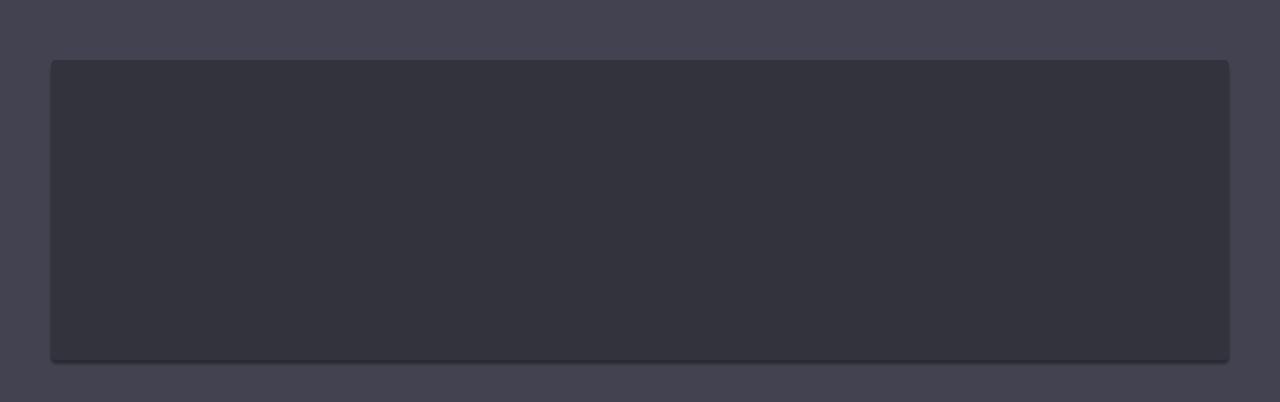
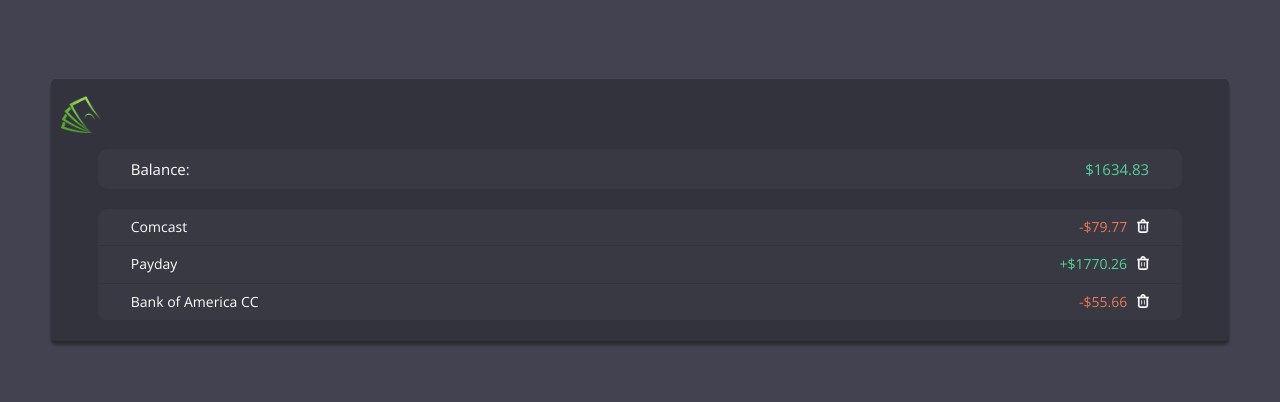
Before and after one commit to RickNoboa/money-manager, a React (Create React App) app: page / in a window 1280 px wide. Shown: the part 190-592 px from the top of the page. Built offline with nearby package versions, Linux system fonts and the light colour scheme.

Commit message:
complete initial nav, style account balance display and transaction list/list items

```diff
--- a/src/components/Account.js
+++ b/src/components/Account.js
@@ -1,13 +1,53 @@
-import React, {Fragment} from 'react'
+import React from 'react'
 import TransactionList from "./TransactionList";
+import AddTransaction from "./AddTransaction";
 import {connect} from 'react-redux'
+import styled from 'styled-components'
+import {generateKey} from "../helpers/generateKey";
+import {addTransaction, deleteTransaction} from "../actions";
+
+const AccountWrapper = styled.div`
+    width:92%;
+    padding:10px 4%;
+    display:flex;
+    flex-direction:column;
+`
+const AccountBalanceDisplay = styled.div`
+    display:flex;
+    justify-content:space-between;
+    align-items:center;
+    width:94%;
+    height:40px;
+    padding:0 3%;
+    background:rgba(255, 255, 255, 0.03);
+    font-size:15px;
+    border-radius:10px;
+`
+const BalanceFigure = styled.span`
+    &.positive {
+        color:#52d29a;
+    }
+    &.negative {
+        color:#eb7655;
+    }
+`
 
 const Account = ({balance}) => {
 
+    const handleAddSubmit = e => {
+        e.preventDefault()
+        const key = generateKey()
+        this.props.addTransaction(e.target.transactionName.value, e.target.transactionAmount.value, key, e.target.transactionType.value)
+    }
+
     return (
-        <Fragment>
+        <AccountWrapper>
+            <AccountBalanceDisplay>
+                <span>Balance:</span>
+                <BalanceFigure className={parseInt(balance) >= 0 ? 'positive' : 'negative'}>{parseInt(balance) < 0 ? '-' : ''}${balance.replace('-', '')}</BalanceFigure>
+            </AccountBalanceDisplay>
             <TransactionList />
-        </Fragment>
+        </AccountWrapper>
     )
 }
 
@@ -17,4 +57,4 @@ const mapStateToProps = state => {
     }
 }
 
-export default connect(mapStateToProps)(Account)
+export default connect(mapStateToProps, {addTransaction, deleteTransaction})(Account)
--- a/src/components/App.js
+++ b/src/components/App.js
@@ -26,9 +26,10 @@ const GlobalStyle = createGlobalStyle`
 `
 const Wrapper = styled.div`
     display:flex;
+    flex-direction:column;
     width:100%;
     max-width:1280px;
-    height:300px;
+    padding:10px 0;
     background:#33333d;
     border-radius:5px;
     -webkit-box-shadow: 0px 4px 3px 0px rgba(0,0,0,0.37);
@@ -41,7 +42,7 @@ const App = () => {
         <Fragment>
             <Wrapper>
                 <Nav />
-                {/*<Account/>*/}
+                <Account/>
             </Wrapper>
             <GlobalStyle />
         </Fragment>
--- a/src/components/Nav.js
+++ b/src/components/Nav.js
@@ -1,17 +1,26 @@
 import React from 'react'
 import styled from 'styled-components'
+import logoImg from '../images/logo.png'
 
 const NavWrapper = styled.div`
     width:100%;
     height:50px;
     display:flex;
+    align-items:center;
+`
+const Logo = styled.span`
+    background:url(${logoImg}) 0 0/40px auto no-repeat;
+    width:40px;
+    height:37px;
+    display:inline-block;
+    margin-left:10px;
 `
 
 const Nav = () => {
 
     return (
         <NavWrapper>
-
+            <Logo />
         </NavWrapper>
     )
 }
--- a/src/components/TransactionIItem.js
+++ b/src/components/TransactionIItem.js
@@ -1,13 +1,53 @@
-import React, {Fragment} from 'react'
+import React from 'react'
+import styled from 'styled-components'
+import deleteBtn from '../images/deleteBtn.png'
+
+const ItemWrapper = styled.div`
+    font-size:14px;
+    display:flex;
+    align-items:center;
+    justify-content:space-between;
+    width:94%;
+    padding:10px 3%;
+    margin-bottom:1px;
+    background:rgba(255, 255, 255, 0.03);
+`
+const ItemRowLeft = styled.div``
+const ItemRowRight = styled.div`
+    span {
+        display:inline-block;
+    }
+    span {
+        &.amount {
+            margin-right:10px;
+        }
+        &.deposit {
+            color:#52d29a;
+        }
+        &.withdrawal {
+            color:#eb7655;
+        }
+        &.deleteTrans {
+            text-indent:-9999px;
+            width:12px;
+            height:14px;
+            background:url(${deleteBtn}) 0 0/12px auto no-repeat;
+            cursor:pointer;
+        }
+    }
+`
 
 const TransactionItem = ({name, amount, type, id, handleDeleteSubmit}) => {
     return (
-        <Fragment>
-            <div>
-                <p>{name} - <span className="transaction-amount">${parseFloat(amount).toFixed(2)}</span></p>
-                <a className="delete" href="#" onClick={() => handleDeleteSubmit(id, amount, type)}>Delete</a>
-            </div>
-        </Fragment>
+        <ItemWrapper>
+            <ItemRowLeft>
+                <span>{name}</span>
+            </ItemRowLeft>
+            <ItemRowRight>
+                <span className={type == 'deposit' ? 'amount deposit' : 'amount withdrawal'}>{type == 'deposit' ? '+' : '-'}${amount}</span>
+                <span className="deleteTrans" onClick={() => handleDeleteSubmit(id, amount, type)}>Delete</span>
+            </ItemRowRight>
+        </ItemWrapper>
     )
 }
 
--- a/src/components/TransactionList.js
+++ b/src/components/TransactionList.js
@@ -1,14 +1,27 @@
 import React, {Component} from 'react'
 import {connect} from 'react-redux'
-import {generateKey} from "../helpers/generateKey";
-import AddTransaction from "./AddTransaction";
-import {fetchTransactions, addTransaction, deleteTransaction} from "../actions";
+import {fetchTransactions, deleteTransaction} from "../actions";
 import TransactionItem from "./TransactionIItem";
+import styled from 'styled-components'
+
+const ListWrapper = styled.div`
+    width:100%
+    margin-top:20px;
+    font-size:15px;
+    display:flex;
+    flex-direction:column;
+    border-radius:10px;
+    overflow:hidden;
+`
 
 class TransactionList extends Component {
 
     componentDidMount() {
         this.props.fetchTransactions()
+    }
+
+    handleDeleteSubmit = (id, amount, type) => {
+        this.props.deleteTransaction(id, amount, type)
     }
 
     renderList = () => {
@@ -18,22 +31,11 @@ class TransactionList extends Component {
         return <p>There are no transactions</p>
     }
 
-    handleAddSubmit = e => {
-        e.preventDefault()
-        const key = generateKey()
-        this.props.addTransaction(e.target.transactionName.value, e.target.transactionAmount.value, key, e.target.transactionType.value)
-    }
-
-    handleDeleteSubmit = (id, amount, type) => {
-        this.props.deleteTransaction(id, amount, type)
-    }
-
     render(){
         return (
-            <div>
+            <ListWrapper>
                 {this.renderList()}
-                <AddTransaction handleAddSubmit={this.handleAddSubmit} />
-            </div>
+            </ListWrapper>
         )
     }
 }
@@ -43,4 +45,4 @@ const mapStateToProps = state => {
     return { transactions: state.transactions }
 }
 
-export default connect(mapStateToProps, {fetchTransactions, addTransaction, deleteTransaction})(TransactionList)
+export default connect(mapStateToProps, {fetchTransactions, deleteTransaction})(TransactionList)
```
Also changed, not shown: src/images/deleteBtn.png (added), src/images/logo.png (added).
